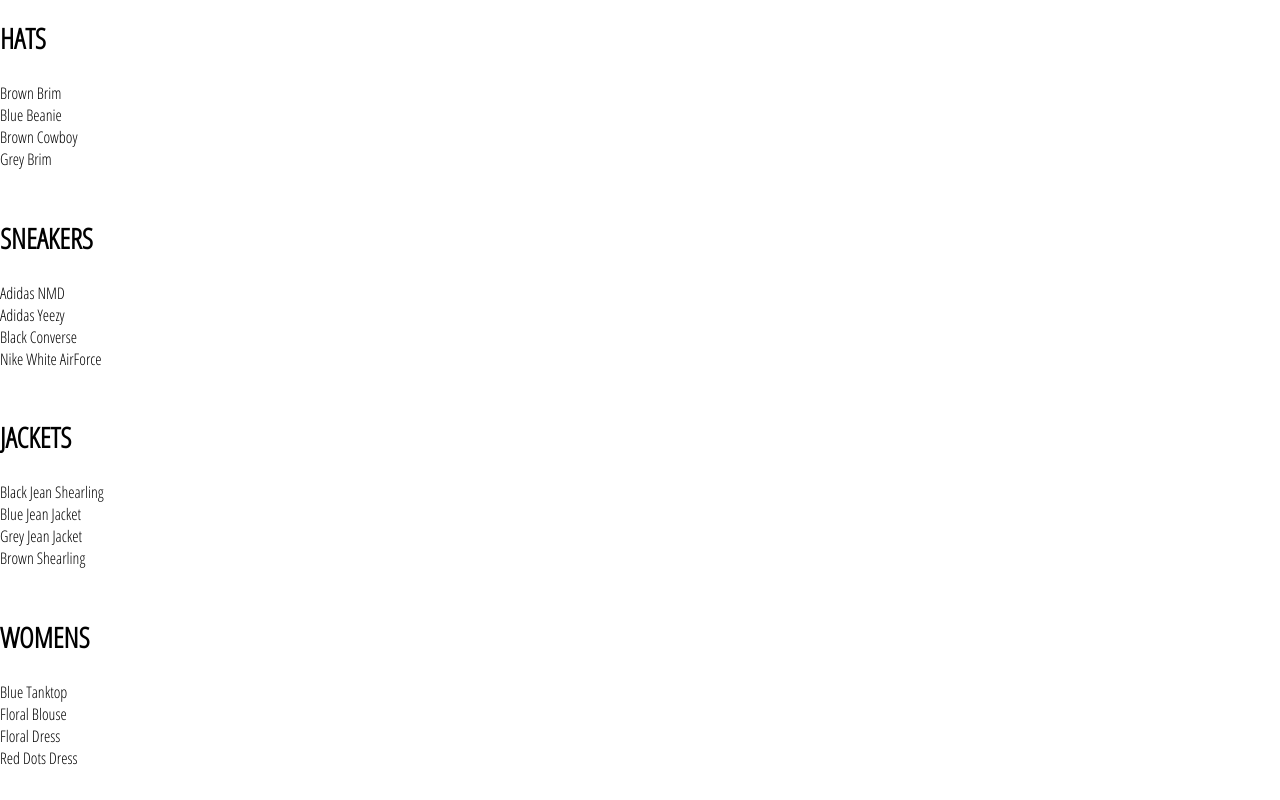
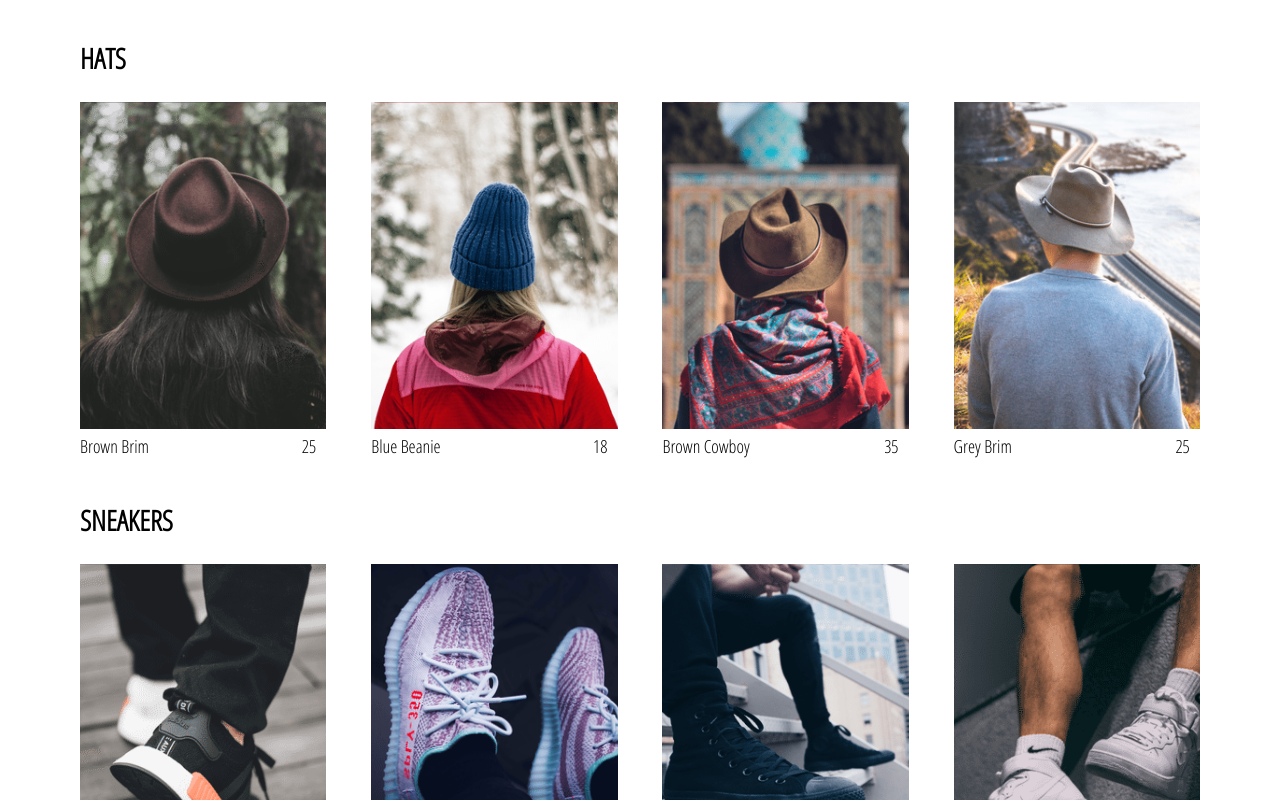
Before and after one commit to Succatash/practiceEcommerce, a React (Create React App) app: page /shop in a window 1280 px wide. Shown: the top 800 px of the page. Built offline with nearby package versions, Linux system fonts and the light colour scheme.

Commit message:
add collection items and styling

```diff
--- a/src/App.css
+++ b/src/App.css
@@ -1,3 +1,4 @@
 body {
   font-family: "Open Sans Condensed", sans-serif;
+  padding: 20px 80px;
 }
--- /dev/null
+++ b/src/components/collection-item/collection-item.jsx
@@ -0,0 +1,14 @@
+import React from "react";
+import "./collection-item.styles.scss";
+
+const CollectionItem = ({ id, imageUrl, price, name }) => (
+  <div className="collection-item" key={id}>
+    <div className="image" style={{ backgroundImage: `url(${imageUrl})` }} />
+    <div className="collection-footer">
+      <span className="name">{name}</span>
+      <span className="price">{price}</span>
+    </div>
+  </div>
+);
+
+export default CollectionItem;
--- /dev/null
+++ b/src/components/collection-item/collection-item.styles.scss
@@ -0,0 +1,32 @@
+.collection-item {
+  width: 22%;
+  display: flex;
+  flex-direction: column;
+  height: 350px;
+  align-items: center;
+
+  .image {
+    width: 100%;
+    height: 95%;
+    background-size: cover;
+    background-position: center;
+    margin-bottom: 5px;
+  }
+
+  .collection-footer {
+    width: 100%;
+    height: 5%;
+    display: flex;
+    justify-content: space-between;
+    font-size: 18px;
+
+    .name {
+      width: 90%;
+      margin-bottom: 15px;
+    }
+
+    .price {
+      width: 10%;
+    }
+  }
+}
--- a/src/components/collection-preview/collection-preview.jsx
+++ b/src/components/collection-preview/collection-preview.jsx
@@ -1,5 +1,6 @@
 import React from "react";
 import "./collection-preview.styles.scss";
+import CollectionItem from "../collection-item/collection-item";
 
 const CollectionPreview = ({ title, items }) => {
   return (
@@ -8,8 +9,8 @@
       <div className="preview">
         {items
           .filter((item, idx) => idx < 4)
-          .map((item) => (
-            <div key={item.id}>{item.name}</div>
+          .map(({ id, ...otherItemProps }) => (
+            <CollectionItem key={id} {...otherItemProps} />
           ))}
       </div>
     </div>
--- a/src/components/collection-preview/collection-preview.styles.scss
+++ b/src/components/collection-preview/collection-preview.styles.scss
@@ -10,7 +10,6 @@
 
   .preview {
     display: flex;
-    flex-direction: column;
     // will have to remove flex-direction soon
     justify-content: space-between;
   }
--- a/src/index.css
+++ b/src/index.css
@@ -2,7 +2,6 @@
   margin: 0;
   -webkit-font-smoothing: antialiased;
   -moz-osx-font-smoothing: grayscale;
-  font-family: "Open Sans Condensed", sans-serif;
 }
 
 code {
--- a/src/index.js
+++ b/src/index.js
@@ -4,6 +4,7 @@
 
 import App from "./App";
 import "./index.css";
+import "./App.css";
 
 ReactDOM.render(
   <BrowserRouter>
```
